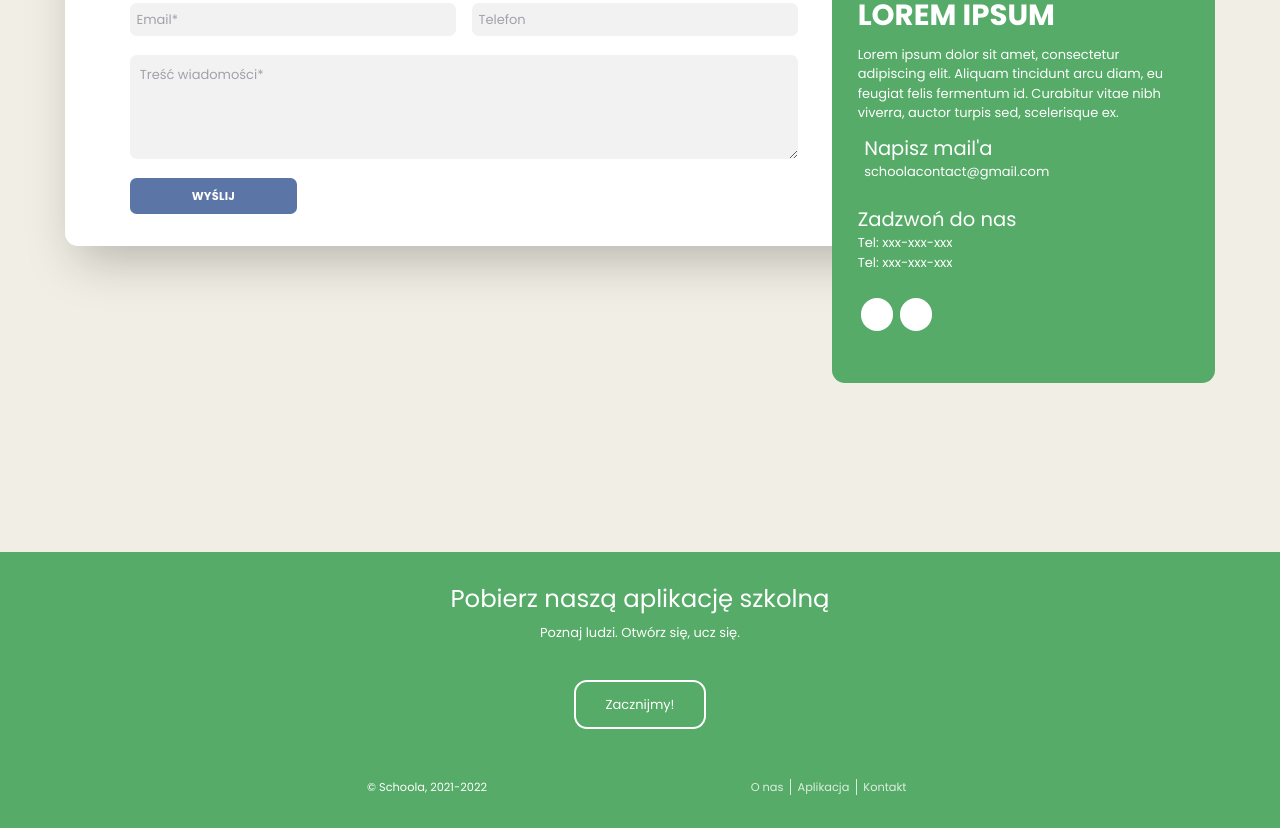
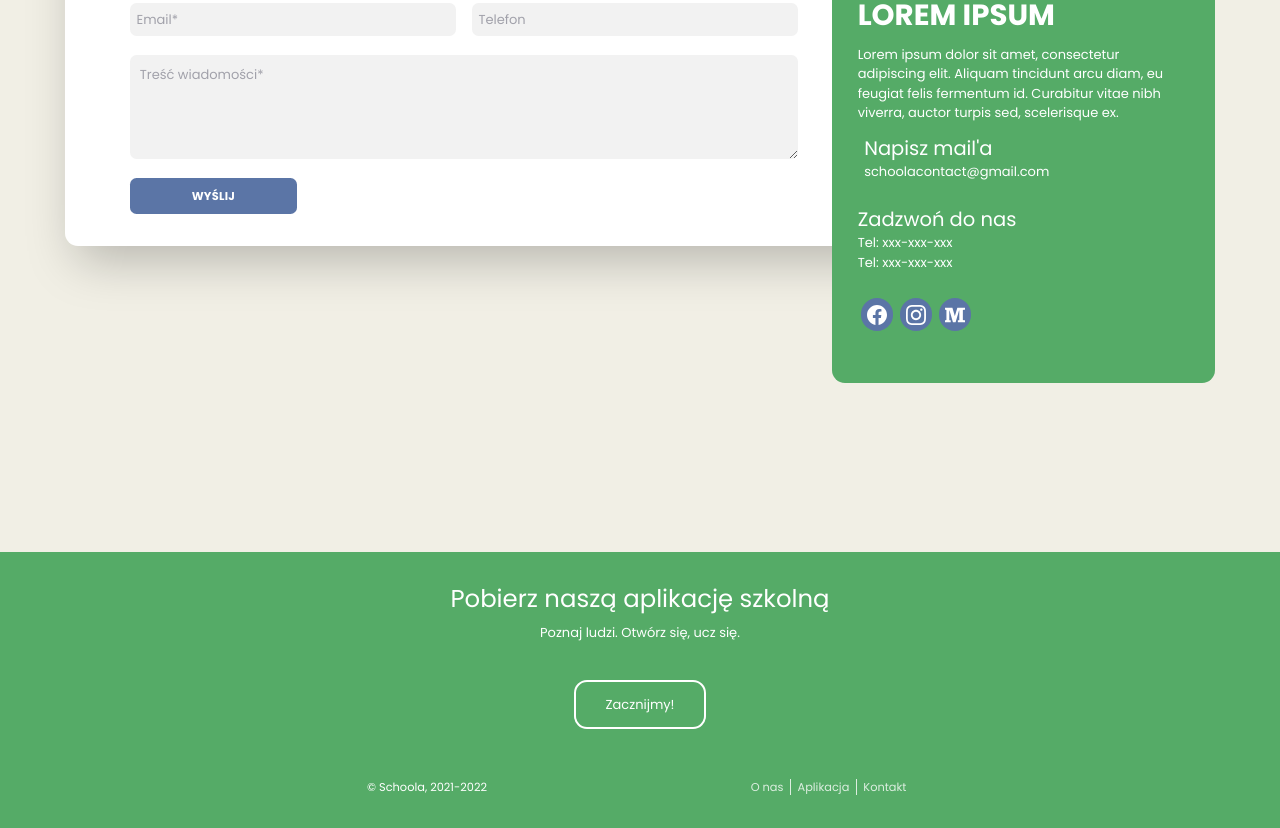
Before and after one commit to schoola-pl/schoola-landing, a Next.js app: page /contact in a window 1280 px wide. Shown: the part 1060-1888 px from the top of the page. Built offline with nearby package versions, Linux system fonts and the light colour scheme.

Commit message:
Edit socials styles in Contact page

```diff
--- a/pages/contact.tsx
+++ b/pages/contact.tsx
@@ -4,6 +4,7 @@ import Image from 'next/image';
 import { CSSTransition, TransitionGroup } from 'react-transition-group';
 import Instagram from 'public/icons/Instagram.svg';
 import Facebook from 'public/icons/Facebook.svg';
+import Medium from 'public/icons/Medium.svg';
 import { useForm } from 'react-hook-form';
 import axios from 'axios';
 
@@ -251,7 +252,7 @@ const contact = () => {
               </div>
 
               <div className="flex my-4 w-2/3 lg:w-1/2">
-                <a href="#" target="_blank" rel="noreferrer" className="rounded-full bg-white w-10 h-10 flex items-center mx-1 justify-center">
+                <a href="#" target="_blank" rel="noreferrer" className="rounded-full bg-blue-default w-10 h-10 flex items-center mx-1 justify-center">
                   <div className="mx-2 mt-2">
                     <Image src={Facebook} />
                   </div>
@@ -260,10 +261,20 @@ const contact = () => {
                   href="https://www.instagram.com/schoola__/"
                   target="_blank"
                   rel="noreferrer"
-                  className="rounded-full bg-white w-10 h-10 flex items-center mx-1 justify-center"
+                  className="rounded-full  bg-blue-default w-10 h-10 flex items-center mx-1 justify-center"
                 >
                   <div className="mx-2 mt-2">
                     <Image src={Instagram} />
+                  </div>
+                </a>
+                <a
+                  href="#"
+                  target="_blank"
+                  rel="noreferrer"
+                  className="rounded-full  bg-blue-default w-10 h-10 flex items-center mx-1 justify-center"
+                >
+                  <div className="mx-2 mt-2">
+                    <Image src={Medium} />
                   </div>
                 </a>
               </div>
```
